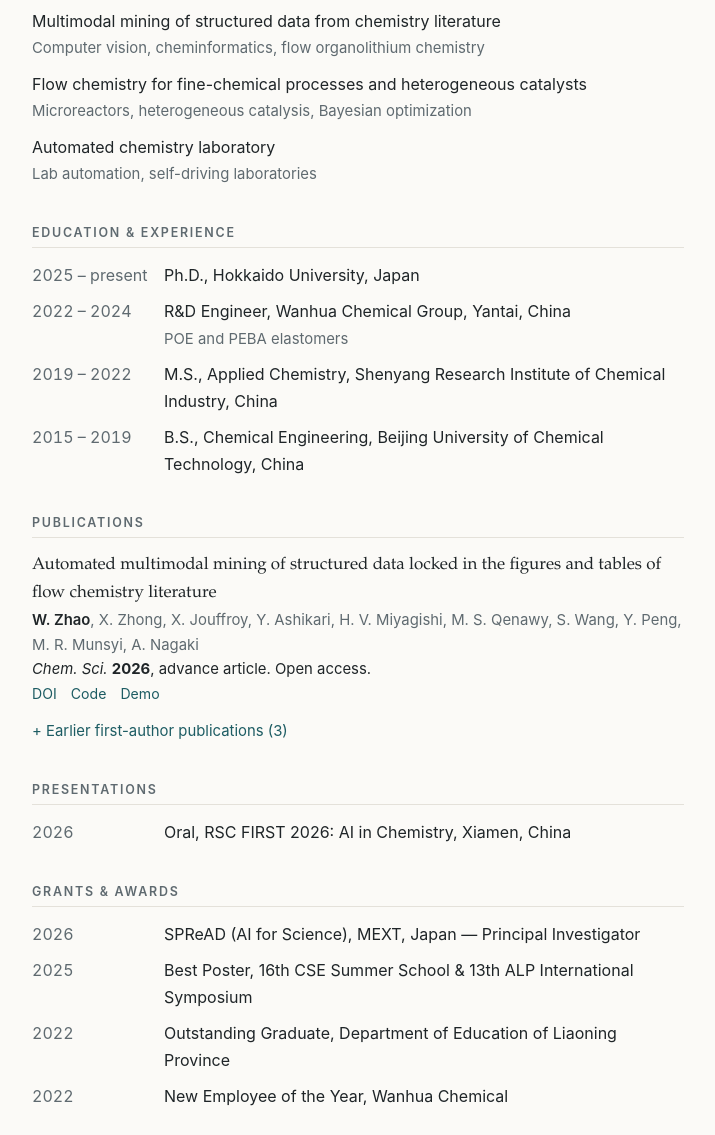
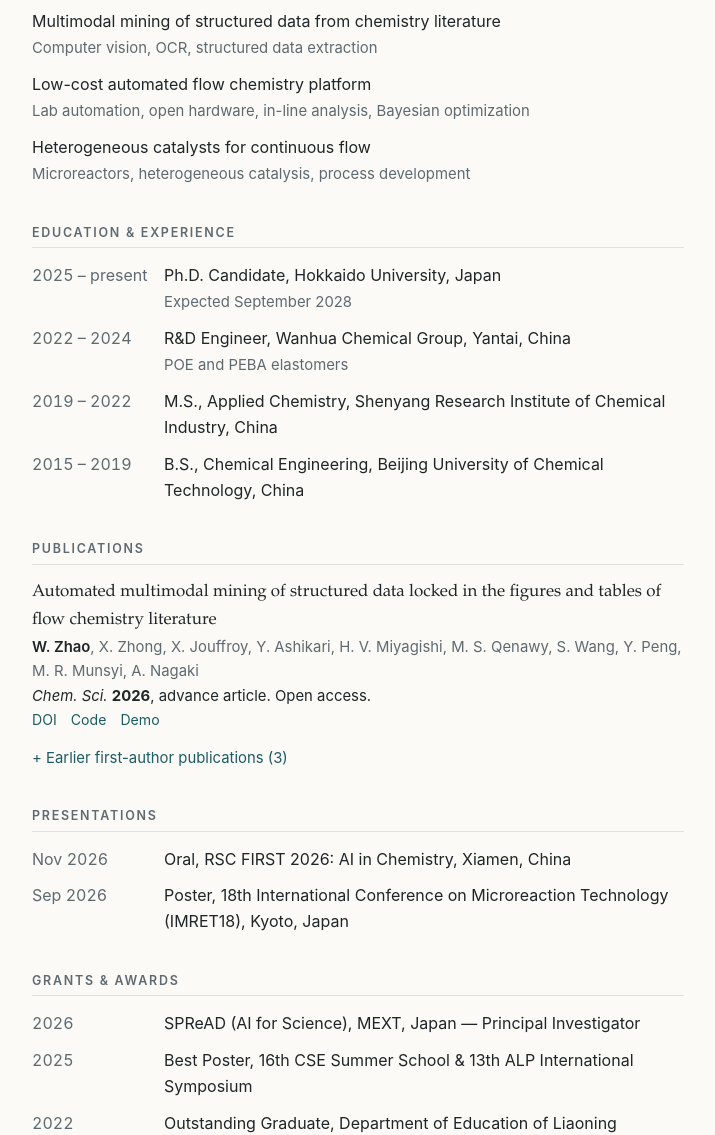
Before and after one commit to wzjeh/wzjeh.github.io, a plain HTML site: page index.html in a window 1280 px wide. Shown: the part 440-1575 px from the top of the page, without its empty margins (282-997 px from the left). Drawn offline with Linux system fonts and the light colour scheme.

Commit message:
Add files via upload

```diff
--- a/index.html
+++ b/index.html
@@ -79,14 +79,14 @@ footer{max-width:700px;margin:0 auto;padding:24px 24px 48px;color:var(--muted);f
 <h2>Research</h2>
 <p>I work on data-driven flow chemistry: getting structured experimental data out of the literature, generating it with automated flow platforms, and using it efficiently for optimization.</p>
 <ul class="plain">
-  <li>Multimodal mining of structured data from chemistry literature<br><span class="sub">Computer vision, cheminformatics, flow organolithium chemistry</span></li>
-  <li>Flow chemistry for fine-chemical processes and heterogeneous catalysts<br><span class="sub">Microreactors, heterogeneous catalysis, Bayesian optimization</span></li>
-  <li>Automated chemistry laboratory<br><span class="sub">Lab automation, self-driving laboratories</span></li>
+  <li>Multimodal mining of structured data from chemistry literature<br><span class="sub">Computer vision, OCR, structured data extraction</span></li>
+  <li>Low-cost automated flow chemistry platform<br><span class="sub">Lab automation, open hardware, in-line analysis, Bayesian optimization</span></li>
+  <li>Heterogeneous catalysts for continuous flow<br><span class="sub">Microreactors, heterogeneous catalysis, process development</span></li>
 </ul>
 
 <h2>Education &amp; Experience</h2>
 <ul class="plain rows">
-  <li><span class="when">2025 – present</span><span>Ph.D., Hokkaido University, Japan</span></li>
+  <li><span class="when">2025 – present</span><span>Ph.D. Candidate, Hokkaido University, Japan<br><span class="sub">Expected September 2028</span></span></li>
   <li><span class="when">2022 – 2024</span><span>R&amp;D Engineer, Wanhua Chemical Group, Yantai, China<br><span class="sub">POE and PEBA elastomers</span></span></li>
   <li><span class="when">2019 – 2022</span><span>M.S., Applied Chemistry, Shenyang Research Institute of Chemical Industry, China</span></li>
   <li><span class="when">2015 – 2019</span><span>B.S., Chemical Engineering, Beijing University of Chemical Technology, China</span></li>
@@ -124,7 +124,8 @@ footer{max-width:700px;margin:0 auto;padding:24px 24px 48px;color:var(--muted);f
 
 <h2>Presentations</h2>
 <ul class="plain rows">
-  <li><span class="when">2026</span><span>Oral, RSC FIRST 2026: AI in Chemistry, Xiamen, China</span></li>
+  <li><span class="when">Nov 2026</span><span>Oral, RSC FIRST 2026: AI in Chemistry, Xiamen, China</span></li>
+  <li><span class="when">Sep 2026</span><span>Poster, 18th International Conference on Microreaction Technology (IMRET18), Kyoto, Japan</span></li>
 </ul>
 
 <h2>Grants &amp; Awards</h2>
```
Also changed, not shown: 1 other file.
